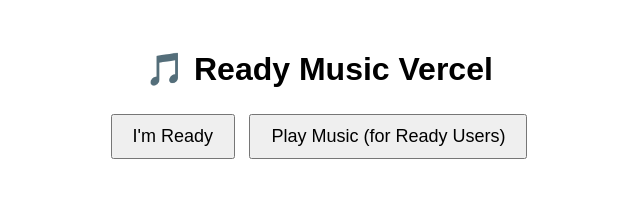
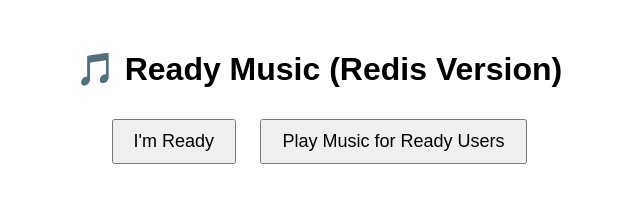
Before and after one commit to Omer676869/ab37shnskla923h2kapd9u23, a website: page index.html in a window 1280 px wide. Shown: the whole page, without its empty margins (321-961 px from the left). Drawn offline with Linux system fonts and the light colour scheme; no server answers.

Commit message:
Update index.html

```diff
--- a/index.html
+++ b/index.html
@@ -2,16 +2,16 @@
 <html lang="en">
 <head>
   <meta charset="UTF-8">
-  <title>Ready Music Vercel</title>
+  <title>Ready Music with Redis</title>
   <style>
-    body { font-family: Arial; text-align: center; margin-top: 50px; }
-    button { padding: 10px 20px; margin: 5px; font-size: 18px; cursor: pointer; }
+    body { text-align: center; margin-top: 50px; font-family: Arial; }
+    button { margin: 10px; padding: 10px 20px; font-size: 18px; cursor: pointer; }
   </style>
 </head>
 <body>
-  <h1>🎵 Ready Music Vercel</h1>
+  <h1>🎵 Ready Music (Redis Version)</h1>
   <button id="readyBtn">I'm Ready</button>
-  <button id="playBtn">Play Music (for Ready Users)</button>
+  <button id="playBtn">Play Music for Ready Users</button>
   <audio id="music" src="/music.mp3"></audio>
 
   <script>
@@ -48,7 +48,7 @@
       }
     }
 
-    setInterval(pollPlay, 1000); // poll every second
+    setInterval(pollPlay, 1000);
   </script>
 </body>
 </html>
```
